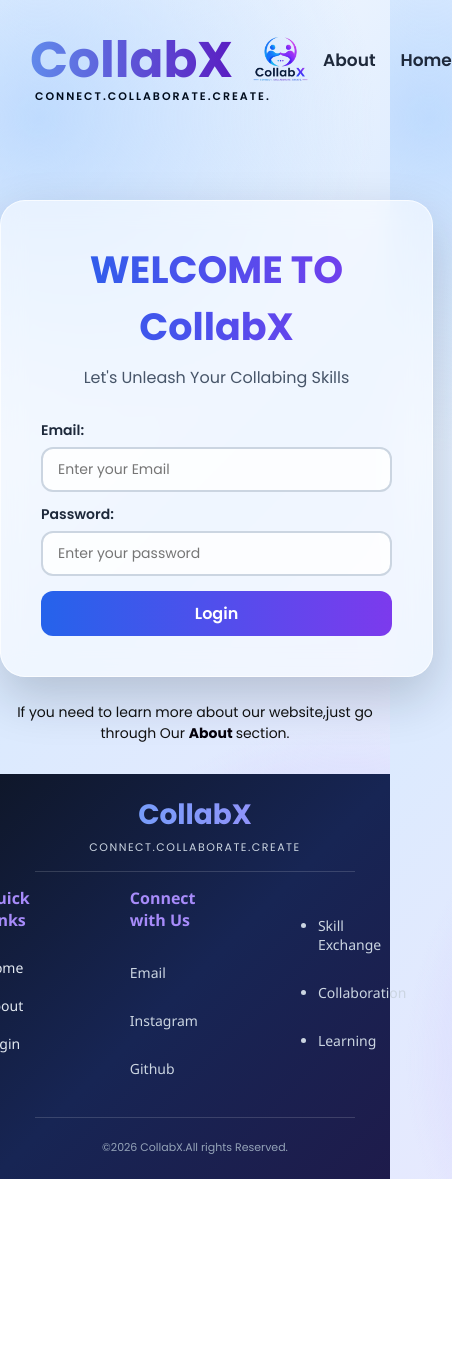
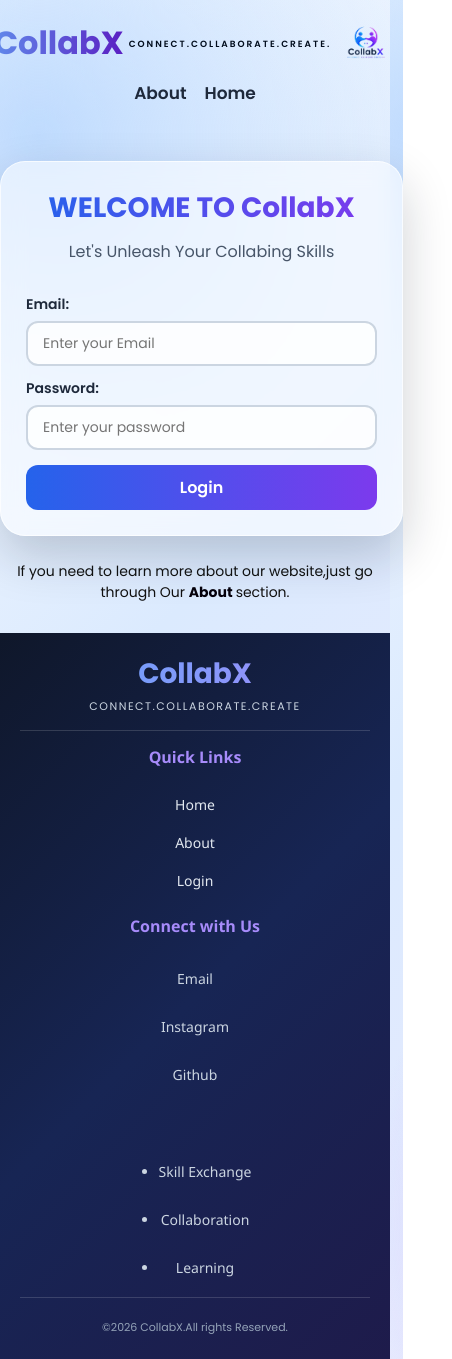
Before and after one commit to marshadmuneer878-pixel/CollabX, a plain HTML site: page login.html in a window 390 px wide. Shown: the whole page, 452 px wide, since content can reach past the window. Before the commit the page ends 1179 px from the top, so only its background shows below. Drawn offline with Linux system fonts and the light colour scheme.

Commit message:
add mobile responsive layout to About and login pages

```diff
--- a/login.html
+++ b/login.html
@@ -394,6 +394,58 @@
     font-size: 11px;
 }
 
+
+/* ================= RESPONSIVE (MOBILE) ================= */
+
+@media (max-width: 700px){
+
+    .home{
+        flex-direction: column;
+        gap: 10px;
+        padding: 15px;
+        min-height: auto;
+    }
+
+    .sec5 h1{
+        font-size: 32px;
+    }
+
+    .sec5 img{
+        width: 60px;
+        height: 55px;
+    }
+
+    .sec5 p{
+        position: static;
+        margin-top: 4px;
+        font-size: 9px;
+    }
+
+    .center{
+        gap: 18px;
+    }
+
+    .credentials{
+        margin: 40px auto 0;
+        padding: 25px;
+    }
+
+    .credentials h2{
+        font-size: 28px;
+    }
+
+    .foter{
+        padding: 20px 20px 12px;
+    }
+
+    .footer-container{
+        flex-direction: column;
+        align-items: center;
+        gap: 25px;
+        text-align: center;
+    }
+}
+
     </style>
 </head>
 <body>
```
Also changed, not shown: About.html (+86 -0 lines).
